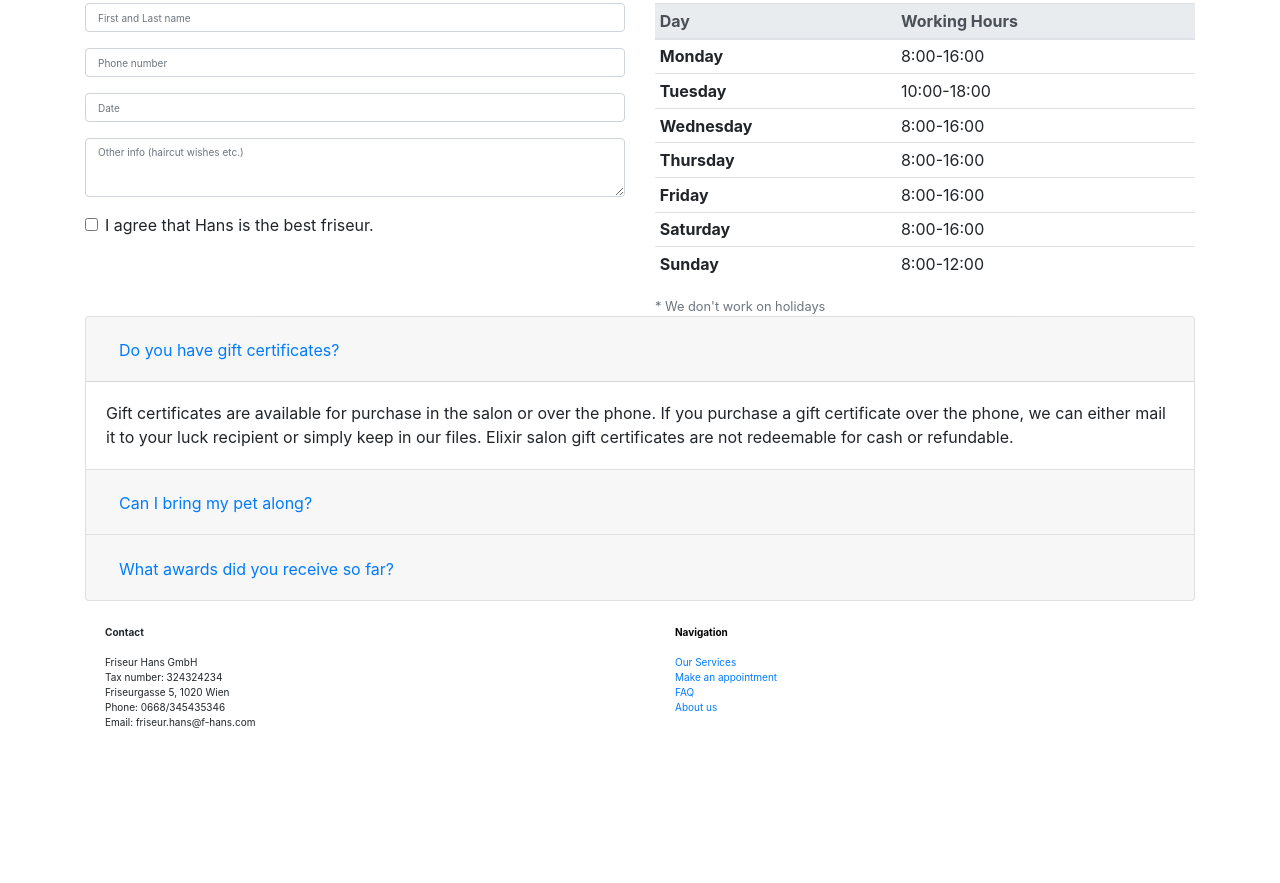
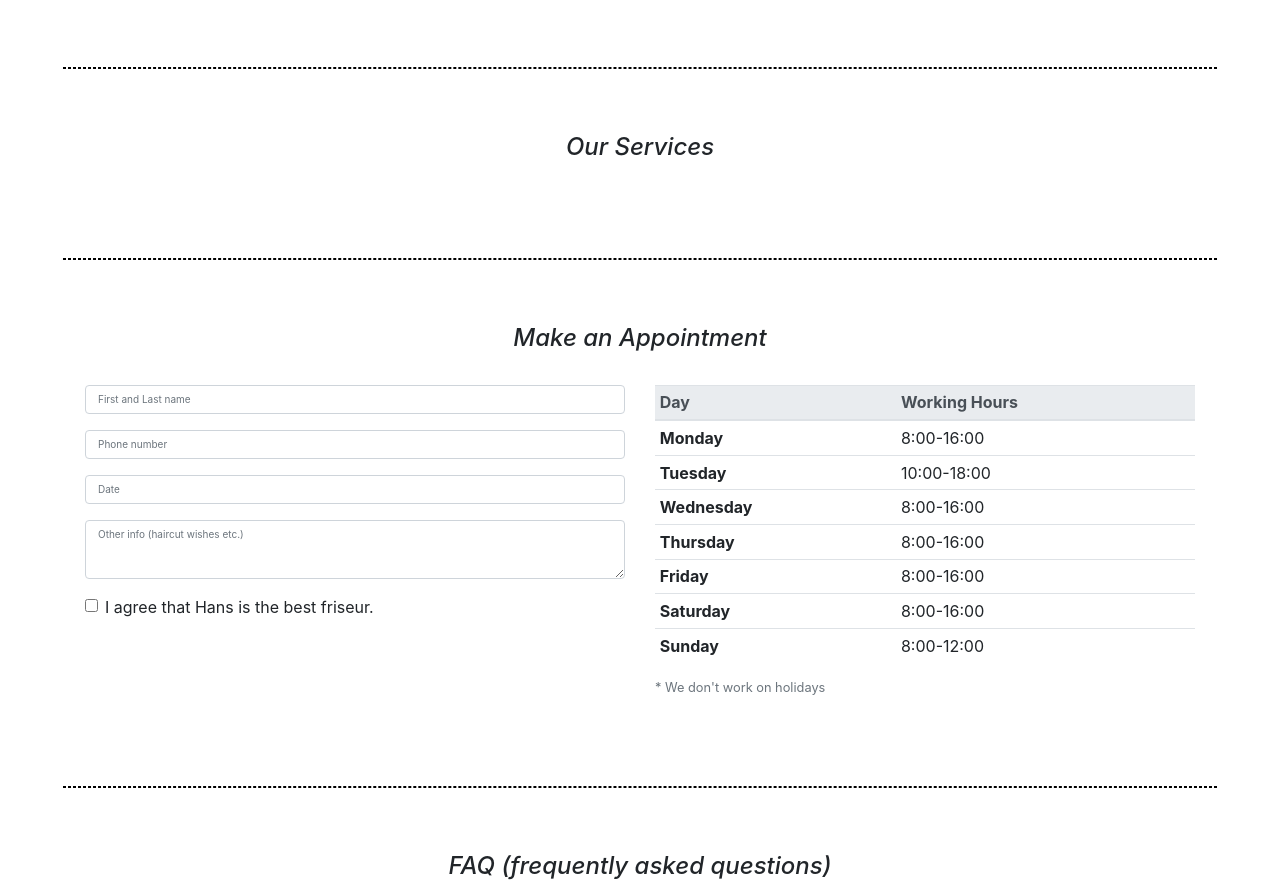
Before and after one commit to anicattu7/hair-salon-updated, a plain HTML site: page index.html in a window 1280 px wide. Shown: the part 753-1636 px from the top of the page. Before the commit the page ends 1499 px from the top, so only its background shows below. Drawn offline with nearby package versions, Linux system fonts and the light colour scheme.

Commit message:
applied hr tag

```diff
--- a/index.html
+++ b/index.html
@@ -18,18 +18,18 @@
       <form class="form-inline">
         <ul class="nav justify-content-end">
           <li class="nav-item">
-            <a class="nav-link active" href="#">Our  Services</a>
+            <a class="nav-link active" href="#OS">Our  Services</a>
           </li>
           <li class="nav-item">
-            <a class="nav-link" href="#">Make an appointment</a>
+            <a class="nav-link" href="#MAA">Make an appointment</a>
           </li>
           <li class="nav-item">
-            <a class="nav-link" href="#">FAQ</a>
+            <a class="nav-link" href="#FAQ">FAQ</a>
           </li>
 
 <!--About us-->
           <li class="nav-item">
-            <a class="nav-link" href="#" data-toggle="modal" data-target="#exampleModalLong">About us</a>
+            <a class="nav-link" href="#AU" data-toggle="modal" data-target="#exampleModalLong">About us</a>
 
 
 <!-- Modal -->
@@ -95,13 +95,18 @@
     <span class="sr-only">Next</span>
   </a>
 </div>
-
+<hr>
 <!--Our services-->
-
-
-
+<div class="container">
+  <div class="row">
+    <div class="col-sm">
+        <h4 id="OS"><i><center>Our Services</center></i></h4><br>
+    </div>
+  </div>
+</div>
+<hr>
 <!--Make an appointment-->
-
+    <h4 id="MAA"><i><center>Make an Appointment</center></i></h4><br>
 <div class="container">
   <div class="row">
     <div class="col-sm">
@@ -176,11 +181,12 @@
 </div>
   </div>
 </div>
+<br>
 
-
-
+<hr>
 
 <!--FAQ-->
+    <h4 id="FAQ"><i><center>FAQ (frequently asked questions)</center></i></h4><br>
 <div class="container">
   <div class="row">
     <div class="col-sm">
@@ -232,10 +238,11 @@
 </div>
   </div>
 </div>
-
+<br>
+    <hr>
 <!--Address-->
 
-<div class="container">
+<div class="container" id="AU">
   <div class="row">
     <div class="col-sm">
 <br>
--- a/style.css
+++ b/style.css
@@ -33,3 +33,11 @@ address.navigation{
 .font-control{
     border: 2px solid black;
 }
+
+hr{
+ border: 1px dashed #000;
+        width: 90%;
+        margin: auto;
+        margin-top: 5%;
+        margin-bottom: 5%;
+}
```
